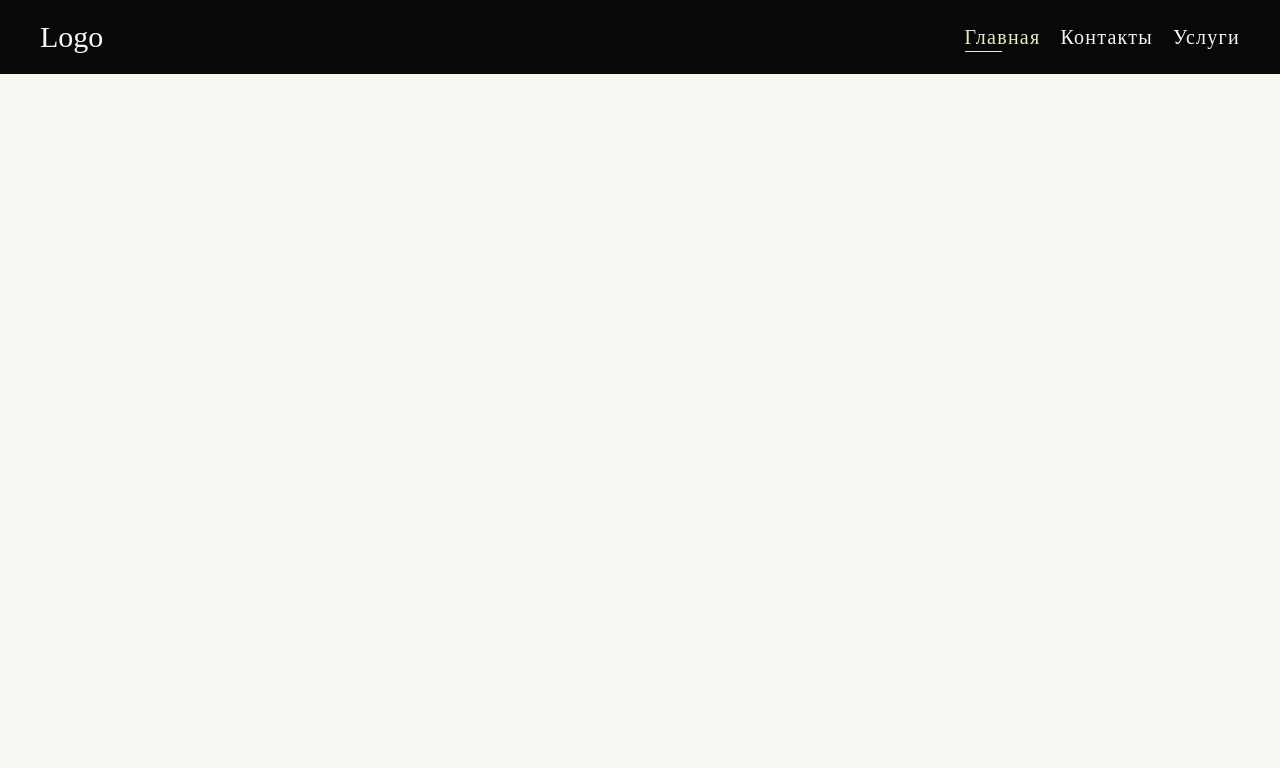
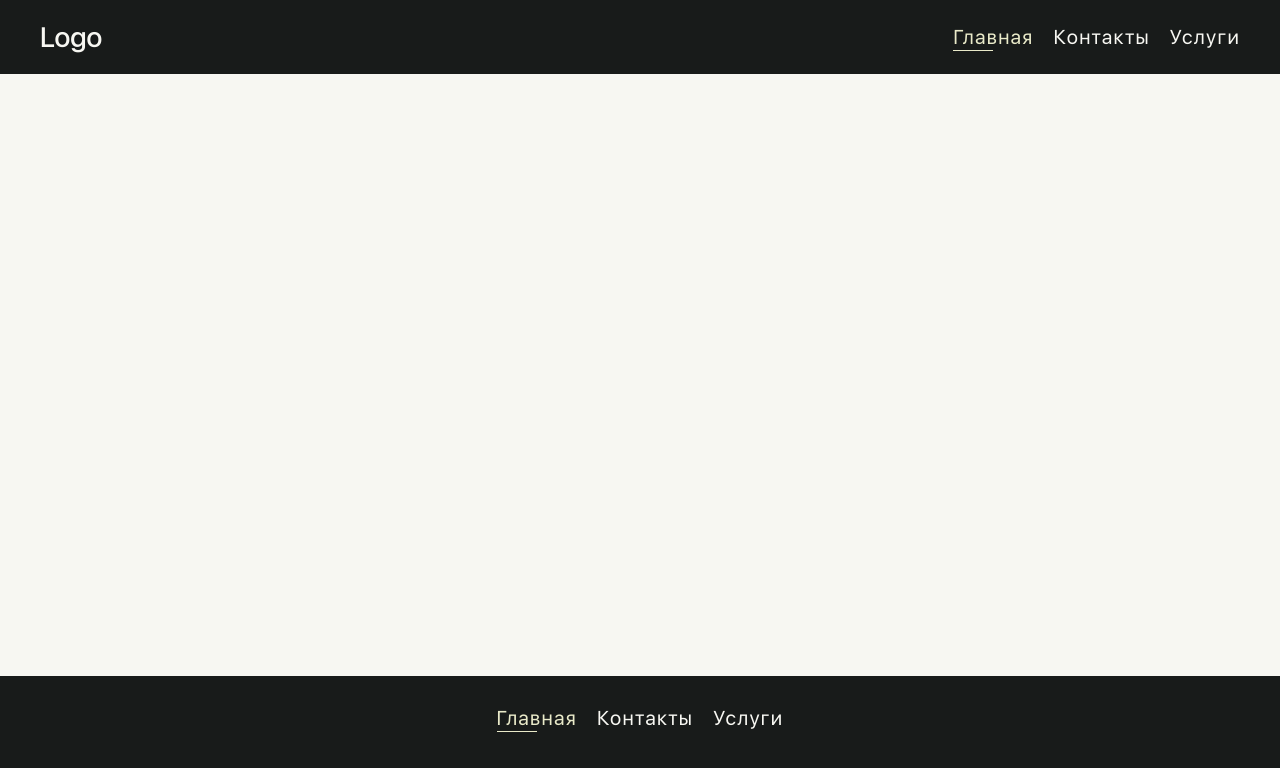
Before and after one commit to Rakoon225/gitprogect, a Vue app: page / in a window 1280 px wide. Shown: the top 768 px of the page. Built offline with nearby package versions, Linux system fonts and the light colour scheme.

Commit message:
footer and work with components

```diff
--- a/src/App.vue
+++ b/src/App.vue
@@ -1,22 +1,24 @@
 <script>
-import { RouterView } from 'vue-router';
-import '@/assets/styles/styles.scss';
+import { RouterView } from "vue-router";
+import "@/assets/styles/styles.scss";
 
-import HeaderApp from './components/HeaderApp.vue';
+import HeaderApp from "./components/HeaderApp.vue";
+import FooterApp from "./components/FooterApp.vue";
 
 export default {
-  components: { RouterView, HeaderApp },
-  name: 'app',
+  components: { RouterView, HeaderApp, FooterApp },
+  name: "app",
 };
 </script>
 
 <template>
-  <header-app />
-  <main>
-    <router-view></router-view>
-  </main>
+  <div class="wrapper">
+    <header-app />
+    <main>
+      <router-view></router-view>
+    </main>
+    <footer-app></footer-app>
+  </div>
 </template>
 
-<style lang="scss">
-
-</style>
+<style lang="scss"></style>
--- a/src/assets/styles/base/boilerplate.scss
+++ b/src/assets/styles/base/boilerplate.scss
@@ -3,9 +3,29 @@
   transition: 0.2s;
 }
 
+
+//<<<<<
+html{
+	min-height: 100%;
+}
+
 body {
   background-color: v.$white;
+  min-height: 100%;
 }
+
+.wrapper {
+	min-height: 100vh;
+	display: flex;
+	flex-direction: column;
+}
+
+main {
+	flex: 1 1 auto;
+}
+//>>>>>> прижал футер
+
+
 
 .container {
   margin: 0 auto;
--- a/src/components/FooterApp.vue
+++ b/src/components/FooterApp.vue
@@ -1,14 +1,33 @@
 <script>
-
-export default{
-    name: 'Footer-app',
-}
+export default {
+  name: "Footer-app",
+};
 </script>
 
 <template>
-
+  <footer class="footer">
+    <div class="footer__container container">
+      <nav class="footer__menu footer-menu">
+        <el-list class="footer-menu__list" :array="this.$store.state.links" /> <!-- компонент листа -->
+      </nav>
+    </div>
+  </footer>
 </template>
 
-<style lang='scss' scoped>
+<style lang="scss" scoped>
+@use '@/assets/styles/utils' as v;
 
+.footer {
+  display: flex;
+  justify-content: center;
+  align-items: start;
+  padding: v.em(30) 0 v.em(70);
+  background: v.$black1--a; //изменил переменную, на мой взгляд, этот цвет подходит лучше
+
+  &-menu__list {
+    list-style-type: none;
+    display: flex;
+    gap: v.rem(20);
+  }
+}
 </style>
--- a/src/components/HeaderApp.vue
+++ b/src/components/HeaderApp.vue
@@ -1,30 +1,6 @@
 <script>
 export default {
-  name: 'Header-app',
-  data() {
-    return {
-      list: [
-        {
-          name: 'Главная',
-          to: 'main',
-        },
-        {
-          name: 'Контакты',
-          to: 'contacts',
-        },
-        {
-          name: 'Услуги',
-          to: 'services',
-        },
-      ],
-      active: 0,
-    };
-  },
-  methods: {
-    changeActive(index) {
-      this.active = index;
-    },
-  },
+  name: "Header-app",
 };
 </script>
 
@@ -33,26 +9,13 @@ export default {
     <div class="container">
       <div class="header__content">
         <div class="header__left">
-          <h1 class="header__title">
+           <el-logo class="header__title"> <!--компонент логотипа, изменён на h2, так как может использоваться несколько раз -->
             <a href="/"> Logo</a>
-          </h1>
+          </el-logo>
         </div>
         <div class="header__right">
           <nav class="header__menu header-menu">
-            <ul class="header-menu__list">
-              <li
-                @click="changeActive(index)"
-                class="header-menu__item"
-                :class="{
-                  'header-menu__item--active':
-                    index == active,
-                }"
-                v-for="(item, index) in list">
-                <router-link :to="`#${item.to}`">{{
-                  item.name
-                }}</router-link>
-              </li>
-            </ul>
+            <el-list class="header-menu__list" :array="this.$store.state.links" />
           </nav>
         </div>
       </div>
@@ -65,21 +28,16 @@ export default {
 .header {
   & {
     padding: v.em(20) 0 v.em(20) 0;
-    background: v.$black2--a;
-    color: v.$white;
+    background: v.$black1--a; //изменил переменную, на мой взгляд, этот цвет подходит лучше
   }
   &__content {
     display: flex;
     justify-content: space-between;
     align-items: center;
+
     @media (max-width: v.em(450)) {
       gap: v.em(15);
       flex-direction: column;
-    }
-  }
-  &__left {
-    h1 {
-      font-size: v.rem(30);
     }
   }
   &__right {
@@ -88,35 +46,6 @@ export default {
         list-style-type: none;
         display: flex;
         gap: v.rem(20);
-        letter-spacing: v.em(1);
-        font-size: v.rem(20);
-        li {
-          a {
-            position: relative;
-            &::after {
-              content: '';
-              transition: width 0.5s;
-              background-color: v.$white;
-              position: absolute;
-              top: v.em(25, 20);
-              left: 0px;
-              width: 0%;
-              height: 1px;
-            }
-            &:hover::after {
-              width: 100%;
-            }
-          }
-          &.header-menu__item--active {
-            color: v.$green2--h;
-            a {
-              &::after {
-                width: 50%;
-                background-color: v.$green2--h;
-              }
-            }
-          }
-        }
       }
     }
   }
--- a/src/components/UI/element/el-Link.vue
+++ b/src/components/UI/element/el-Link.vue
@@ -2,59 +2,95 @@
 export default {
   name: "el-link",
   props: {
-    param: {
+    param: { //размер лишки, пока что всего один - md
       type: String,
       required: false,
       default: "md",
     },
-    href: {
+    isActive: { //получаем состояние лишки - активная или неактивная
+      type: Boolean,
+      required: true,
+      default: false,
+    },
+    href: { //этот пропс можно использовать для того, чтобы переходить на внешние ссылки
       type: String,
       required: false,
       default: "#",
     },
   },
-  computed: {
-    returnClass() {
-      return ["element", `element-${this.param}`];
-    },
+  computed: { //так как вид лишки один, то нет необходимости создавать уникальный класс
+    // returnClass() {
+    //   return ["element", `element-${this.param}`];
+    // },
   },
 };
 </script>
 
 <template>
-  <a :href="href" :class="returnClass"><slot></slot></a>
+ <a :href="href" class="element" :class="{ '--active': isActive }"><slot></slot></a>  <!-- непосредственно сама лишка -->
 </template>
 
 <style lang="scss" scoped>
 @use '@/assets/styles/utils' as v;
 
-$element-sizes: (
-  "md": (
-    "font-size": 20px,
-    "font-weight": 500,
-  ),
-  "sm": (
-    "font-size": 17px,
-    "font-weight": 400,
-  ),
-);
+.element { //стили и аниамация лишки
+  font-family: "sfuid";
+  color: v.$white;
+  letter-spacing: v.em(1);
+  position: relative;
 
-@each $name, $sizeMap in $element-sizes {
-  .element-#{$name} {
-    @media (min-width: 576px) {
-      font-size: map-get($sizeMap, "font-size");
-      font-weight: map-get($sizeMap, "font-weight");
+  &::after {
+    content: "";
+    transition: width 0.5s;
+    background-color: v.$white;
+    position: absolute;
+    top: v.em(25, 20);
+    left: 0px;
+    width: 0%;
+    height: 1px;
+  }
+  &:hover::after {
+    width: 100%;
+  }
+
+  &.--active {
+    color: v.$green2--h;
+    &:active {
+      color: v.$green1--a;
     }
-    @media (max-width: 576px) {
-      font-size: calc(#{map-get($sizeMap, "font-size")} - 4px);
-      font-weight: map-get($sizeMap, "font-weight");
+    &::after {
+      width: 50%;
+      background-color: v.$green2--h;
     }
+  }
+
+  @media(min-width: v.em(576)){
+    font-size: v.rem(20);
+  }
+  @media(max-width: v.em(576)){
+    font-size: v.rem(17);
   }
 }
 
-.element {
-  font-family: "sfuid";
-  color: v.$green1;
-  text-decoration: none;
-}
+//Так как лишки у нас будут редко, нет смысла придумывать для них разные варианты, оставим только один. В случае, если нам понадобиться вариант лишки поменьше, то легко добавить
+
+// $element-sizes: (
+//   "md": (
+//     "font-size": 20px,
+//     "font-weight": 500,
+//   ),
+// );
+
+// @each $name, $sizeMap in $element-sizes {
+//   .element-#{$name} {
+//     @media (min-width: 576px) {
+//       font-size: map-get($sizeMap, "font-size");
+//       font-weight: map-get($sizeMap, "font-weight");
+//     }
+//     @media (max-width: 576px) {
+//       font-size: calc(#{map-get($sizeMap, "font-size")} - 4px);
+//       font-weight: map-get($sizeMap, "font-weight");
+//     }
+//   }
+// }
 </style>
--- /dev/null
+++ b/src/components/UI/element/el-List.vue
@@ -0,0 +1,34 @@
+<script>
+export default {
+  name: "el-list",
+  props: {
+    array: { //получаем список который нужно отрендерить
+      type: Array,
+      require: true,
+      default: [],
+    },
+  },
+  data() {
+    return {
+      active: 0, //активная лишка в данный момент
+    };
+  },
+  methods: {
+    changeActive(index) {
+      this.active = index; //изменение активной лишки по нажатию
+    },
+  },
+};
+</script>
+
+<template>
+  <ul class="list">
+     <li class="list__item" v-for="(item, index) in array" @click="changeActive(index)"> <!--рендерим лишки по списку -->
+       <el-link :isActive="this.active == index"> <!--компонент лишек -->
+        <router-link :to="`#${item.to}`">{{ item.name }}</router-link> <!-- роутер лишка, query -->
+      </el-link>
+    </li>
+  </ul>
+</template>
+
+<style lang="scss" scoped></style>
--- /dev/null
+++ b/src/components/UI/element/el-Logo.vue
@@ -0,0 +1,31 @@
+<script>
+export default {
+  name: "el-logo",
+};
+</script>
+
+<template>
+  <h2 class="element"><slot></slot></h2>
+</template>
+
+<style lang="scss" scoped>
+@use '@/assets/styles/utils' as v;
+
+
+.element {
+  font-family: "sfuid";
+  font-weight: 500;
+  color: v.$white;
+
+  &:hover{
+    color: v.$green2--h;
+  }
+
+  @media(min-width: 576px){
+    font-size: v.rem(28);
+  }
+  @media(max-width: 576px){
+    font-size: v.rem(25);
+  }
+}
+</style>
--- a/src/components/UI/index.js
+++ b/src/components/UI/index.js
@@ -3,6 +3,8 @@ import elTitle from '@/components/UI/element/el-Title.vue'
 import elDescription from '@/components/UI/element/el-Description.vue'
 import elBlock from '@/components/UI/element/el-Block.vue'
 import elLink from '@/components/UI/element/el-Link.vue'
+import elLogo from '@/components/UI/element/el-Logo.vue'
+import elList from '@/components/UI/element/el-List.vue'
 
 export default [
     elButton,
@@ -10,4 +12,6 @@ export default [
     elDescription,
     elBlock,
     elLink,
+    elLogo,
+    elList
 ]
--- a/src/store/index.js
+++ b/src/store/index.js
@@ -1,6 +1,20 @@
 import { createStore } from 'vuex'
 
 export default createStore({
-  state: {
+  state: { //список лишек
+    links: [
+      {
+        name: "Главная",
+        to: "main",
+      },
+      {
+        name: "Контакты",
+        to: "contacts",
+      },
+      {
+        name: "Услуги",
+        to: "services",
+      },
+    ],
   },
 })
```
